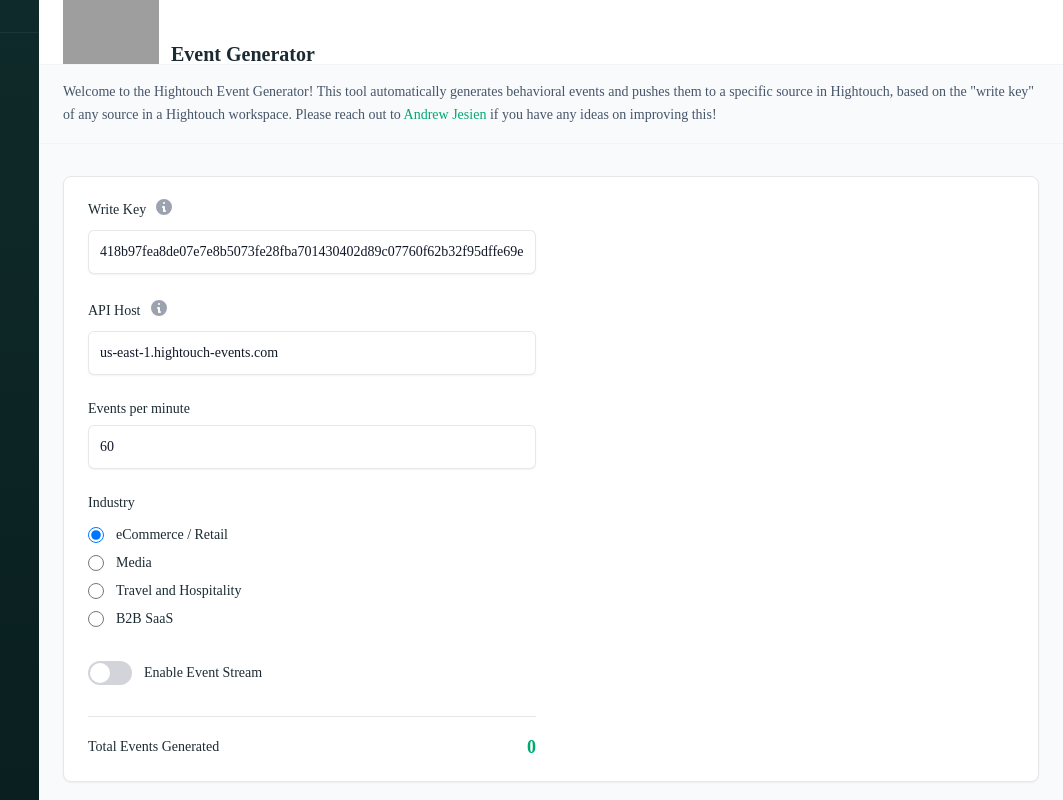
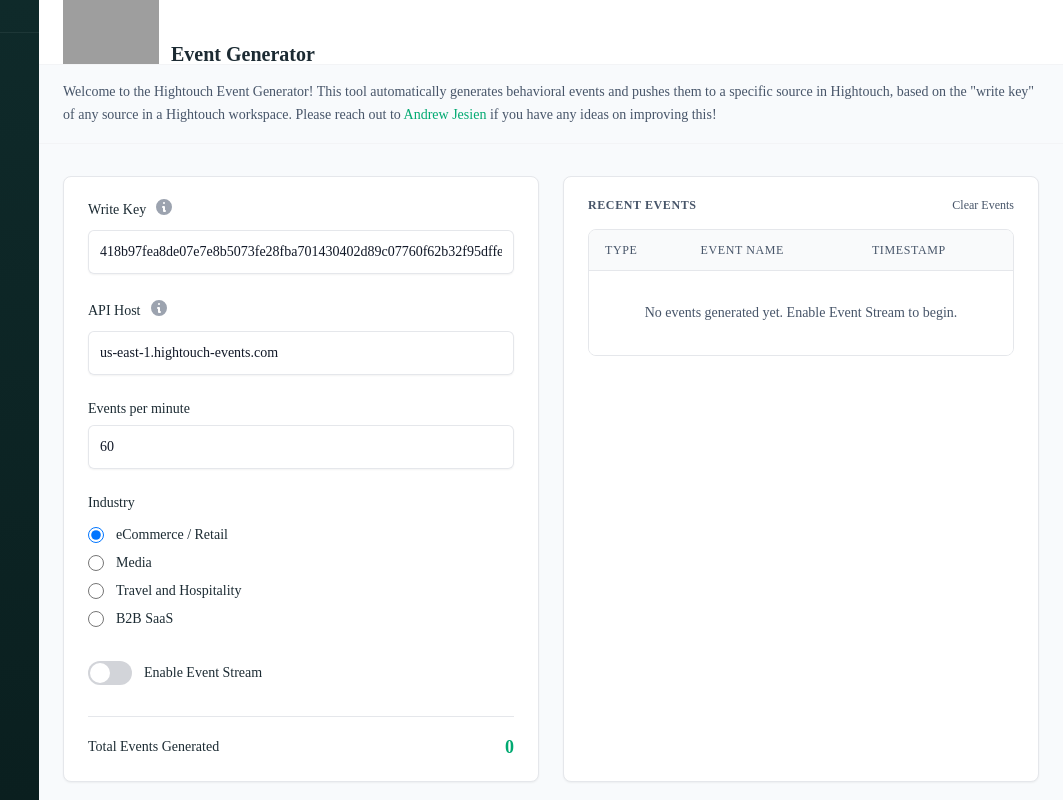
Before and after one commit to ajesien27/event_generator, a Next.js app: page / in a window 1280 px wide. Shown: the top 800 px of the page, without its empty margins (217-1280 px from the left). Built offline with nearby package versions, Linux system fonts and the light colour scheme; grey boxes are pictures that could not be loaded; a web font is replaced by a local one.

Commit message:
Add clickable event rows with modal for data payload

```diff
--- a/pages/index.tsx
+++ b/pages/index.tsx
@@ -160,6 +160,7 @@
   const [eventsPerMinute, setEventsPerMinute] = useState(60);
   const [selectedIndustry, setSelectedIndustry] = useState<Industry>('ecommerce');
   const [totalEvents, setTotalEvents] = useState(0);
+  const [selectedEvent, setSelectedEvent] = useState<Event | null>(null);
 
   // Function to initialize Hightouch Events SDK
   const initializeHightouch = (key: string, host: string) => {
@@ -290,6 +291,21 @@
     return data;
   };
 
+  // Function to clear all events
+  const clearEvents = () => {
+    setEvents([]);
+  };
+
+  // Function to handle row click
+  const handleRowClick = (event: Event) => {
+    setSelectedEvent(event);
+  };
+
+  // Function to close modal
+  const closeModal = () => {
+    setSelectedEvent(null);
+  };
+
   // Function to start event generation with given frequency
   const startEventGeneration = (frequency: number) => {
     const interval = (60 * 1000) / frequency;
@@ -307,7 +323,7 @@
       }
 
       const newEvent: Event = { type: eventType, timestamp, data };
-      setEvents(prevEvents => [newEvent, ...prevEvents].slice(0, 100));
+      setEvents(prevEvents => [newEvent, ...prevEvents].slice(0, 1000)); // Limit to 1000 events
       setTotalEvents(prev => prev + 1);
     }, interval);
 
@@ -388,9 +404,9 @@
 
         {/* Main Content Area */}
         <main className="max-w-7xl mx-auto py-8 px-6">
-          <div className="space-y-6">
+          <div className="flex gap-6">
             {/* Configuration Section */}
-            <div className="bg-white rounded-lg shadow-sm border border-gray-200">
+            <div className="bg-white rounded-lg shadow-sm border border-gray-200 flex-1">
               <div className="px-6 py-5">
                 <div className="space-y-6 max-w-md">
                   {/* Write Key Input */}
@@ -548,23 +564,35 @@
             </div>
 
             {/* Recent Events */}
-            <div className="bg-white rounded-lg shadow-sm border border-gray-200">
+            <div className="bg-white rounded-lg shadow-sm border border-gray-200 flex-1">
               <div className="px-6 py-5">
                 <div className="space-y-4">
+                  <div className="flex items-center justify-between">
                     <h3 className="text-xs font-semibold text-[#475569] uppercase tracking-wider">Recent Events</h3>
+                    <button
+                      onClick={clearEvents}
+                      className="text-xs font-medium text-[#475569] hover:text-[#1C2B33] transition-colors"
+                    >
+                      Clear Events
+                    </button>
+                  </div>
                   <div className="overflow-hidden rounded-lg border border-gray-200">
+                    <div className="max-h-[600px] overflow-y-auto">
                       <table className="min-w-full divide-y divide-gray-200">
-                      <thead className="bg-gray-50">
+                        <thead className="bg-gray-50 sticky top-0">
                           <tr>
                             <th className="px-4 py-3 text-left text-xs font-medium text-[#475569] uppercase tracking-wider">Type</th>
                             <th className="px-4 py-3 text-left text-xs font-medium text-[#475569] uppercase tracking-wider">Event Name</th>
                             <th className="px-4 py-3 text-left text-xs font-medium text-[#475569] uppercase tracking-wider">Timestamp</th>
-                          <th className="px-4 py-3 text-left text-xs font-medium text-[#475569] uppercase tracking-wider">Data</th>
                           </tr>
                         </thead>
                         <tbody className="bg-white divide-y divide-gray-200">
                           {events.map((event, index) => (
-                          <tr key={index} className="hover:bg-gray-50 transition-colors">
+                            <tr
+                              key={index}
+                              className="hover:bg-gray-50 transition-colors cursor-pointer"
+                              onClick={() => handleRowClick(event)}
+                            >
                               <td className="px-4 py-3 whitespace-nowrap text-sm">
                                 <span className={`inline-flex items-center px-2.5 py-0.5 rounded-full text-xs font-medium ${
                                   event.type === 'identify'
@@ -579,11 +607,6 @@
                               </td>
                               <td className="px-4 py-3 whitespace-nowrap text-sm text-[#475569]">
                                 {new Date(event.timestamp).toLocaleTimeString()}
-                            </td>
-                            <td className="px-4 py-3 text-sm text-[#475569]">
-                              <pre className="whitespace-pre-wrap font-mono bg-gray-50 p-2 rounded-md text-xs">
-                                {JSON.stringify(event.data, null, 2)}
-                              </pre>
                               </td>
                             </tr>
                           ))}
@@ -601,8 +624,50 @@
                 </div>
               </div>
             </div>
+          </div>
         </main>
       </div>
+
+      {/* Event Data Modal */}
+      {selectedEvent && (
+        <div className="fixed inset-0 bg-black bg-opacity-50 flex items-center justify-center z-50">
+          <div className="bg-white rounded-lg shadow-xl max-w-2xl w-full mx-4">
+            <div className="px-6 py-4 border-b border-gray-200">
+              <div className="flex items-center justify-between">
+                <h3 className="text-lg font-medium text-[#1C2B33]">
+                  Event Details
+                </h3>
+                <button
+                  onClick={closeModal}
+                  className="text-gray-400 hover:text-gray-500"
+                >
+                  <svg className="h-6 w-6" fill="none" viewBox="0 0 24 24" stroke="currentColor">
+                    <path strokeLinecap="round" strokeLinejoin="round" strokeWidth={2} d="M6 18L18 6M6 6l12 12" />
+                  </svg>
+                </button>
+              </div>
+            </div>
+            <div className="px-6 py-4">
+              <div className="space-y-4">
+                <div>
+                  <h4 className="text-sm font-medium text-[#475569]">Type</h4>
+                  <p className="mt-1 text-sm text-[#1C2B33]">{selectedEvent.type}</p>
+                </div>
+                <div>
+                  <h4 className="text-sm font-medium text-[#475569]">Timestamp</h4>
+                  <p className="mt-1 text-sm text-[#1C2B33]">{new Date(selectedEvent.timestamp).toLocaleString()}</p>
+                </div>
+                <div>
+                  <h4 className="text-sm font-medium text-[#475569]">Data</h4>
+                  <pre className="mt-1 p-4 bg-gray-50 rounded-md overflow-x-auto text-sm font-mono">
+                    {JSON.stringify(selectedEvent.data, null, 2)}
+                  </pre>
+                </div>
+              </div>
+            </div>
+          </div>
+        </div>
+      )}
     </div>
   );
 }
```
Lines whose indentation alone changed are shown as unchanged.
